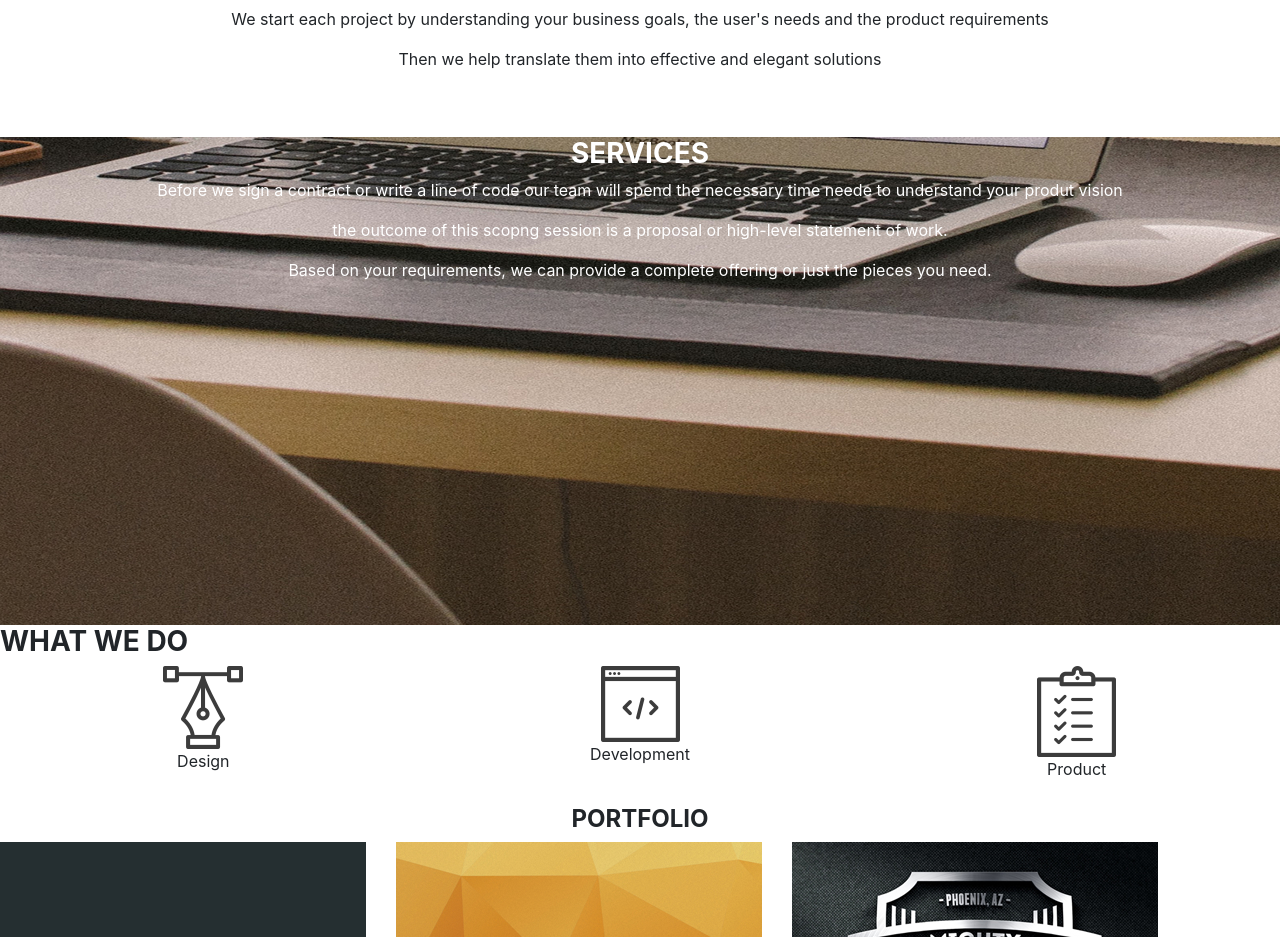
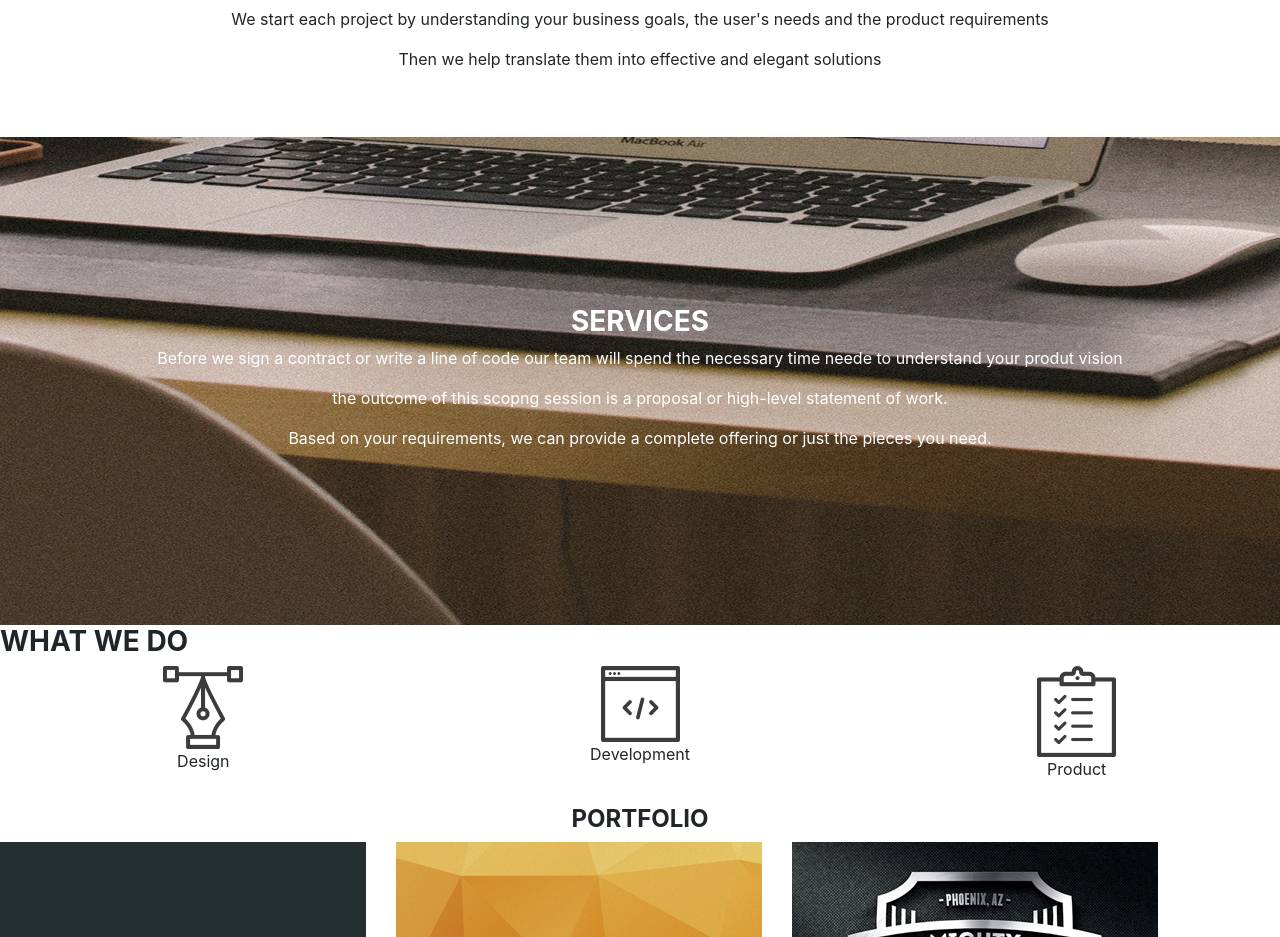
Before and after one commit to CherrylOsewe/Delani-studios, a plain HTML site: page index.html in a window 1280 px wide. Shown: the part 1260-2197 px from the top of the page. Drawn offline with nearby package versions, Linux system fonts and the light colour scheme.

Commit message:
editing the services section

```diff
--- a/css/style.css
+++ b/css/style.css
@@ -20,6 +20,7 @@
   text-align: center;
   padding: 50px;
 }
+
 .services-page {
   height: 488px;
   background-image: url(../images/backgrounds/s_image.jpg);
@@ -29,6 +30,7 @@
   text-align: center;
   background-size: cover;
 }
+
 .development-showing {
   display: none;
 }
--- a/index.html
+++ b/index.html
@@ -13,7 +13,6 @@
 
 <body>
   <div class="first-page">
-
     <div class="caption">
       <img src="images/logo/logo.png" alt="Delani logo" />
       <br><br>
@@ -23,7 +22,7 @@
       <img src="images/mouse_click.png" alt="mouse click image" />
     </div>
   </div>
-  <div class="container" >
+  <div class="container">
     <div class="about-us">
       <h3><strong>ABOUT US</strong></h3>
       <p>
@@ -43,6 +42,8 @@
     </div>
   </div>
   <div class="services-page">
+    <div class="caption2">
+      <br><br><br><br><br><br><br>
       <h3><strong>SERVICES</strong></h3>
       <p>
         Before we sign a contract or write a line of code our team will spend
@@ -56,6 +57,7 @@
         Based on your requirements, we can provide a complete offering or just
         the pieces you need.
       </p>
+    </div>
   </div>
   <div>
     <h3><strong>WHAT WE DO</strong></h3>
```
Lines whose indentation alone changed are shown as unchanged.
